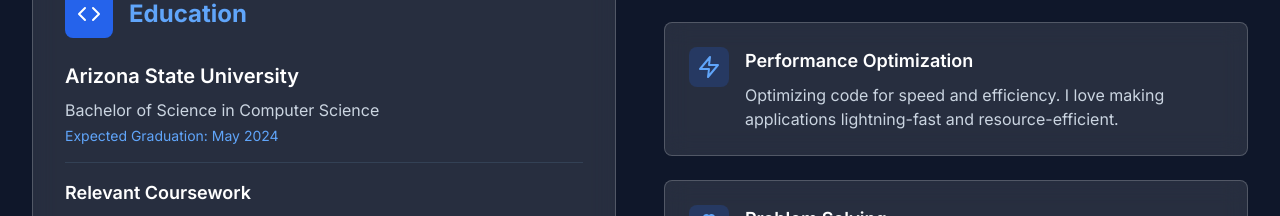
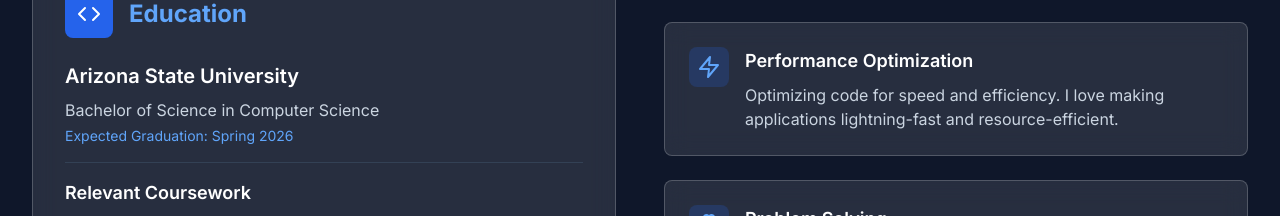
Before and after one commit to JimmyHAnderson/jimmyhanderson.github.io, a React (Vite) app: page / in a window 1280 px wide. Shown: the part 1280-1496 px from the top of the page. Built offline with nearby package versions, Linux system fonts and the light colour scheme.

Commit message:
updated grad date

```diff
--- a/src/components/About.jsx
+++ b/src/components/About.jsx
@@ -66,7 +66,7 @@ const About = () => {
                   Arizona State University
                 </h4>
                 <p className="text-dark-300 mb-1">Bachelor of Science in Computer Science</p>
-                <p className="text-primary-400 text-sm">Expected Graduation: May 2024</p>
+                <p className="text-primary-400 text-sm">Expected Graduation: Spring 2026</p>
               </div>
               <div className="pt-4 border-t border-dark-700">
                 <h5 className="text-lg font-semibold text-white mb-2">Relevant Coursework</h5>
```
